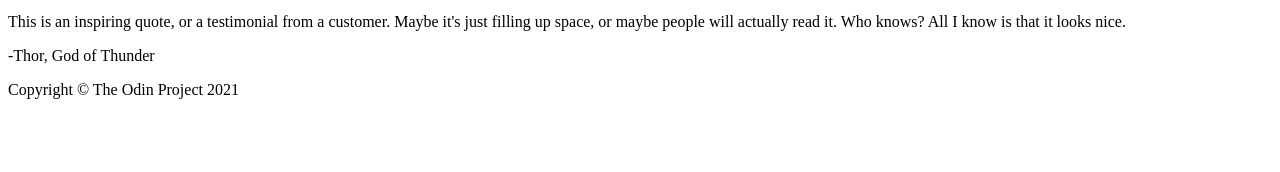
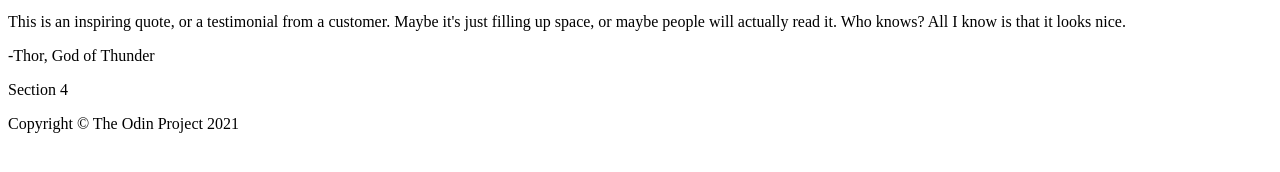
Before and after one commit to joominchoi/landing-page, a plain HTML site: page index.html in a window 1280 px wide. Shown: the part 518-690 px from the top of the page. Drawn offline with Linux system fonts and the light colour scheme.

Commit message:
Move content to correct section
- Section 3 to Section 2
- Section 4 to Section 3
- Added placeholder text to Section 4

```diff
--- a/index.html
+++ b/index.html
@@ -27,9 +27,6 @@
 
 		<div class="section2">
 			<p class="information-header-text">Some random information.</p>
-		</div>
-
-		<div class="section3">
 			<div class="info">
         <img src="images/placeholder-image.png" alt="placeholder-image">
         <p class="subtext">this is some subtext under an illustration or image</p>
@@ -48,9 +45,13 @@
       </div>
 		</div>
 
-		<div class="section4">
+		<div class="section3">
 			<p class="quote-text">This is an inspiring quote, or a testimonial from a customer. Maybe it's just filling up space, or maybe people will actually read it. Who knows? All I know is that it looks nice.</p>
 			<p class="author-text">-Thor, God of Thunder</p>
+		</div>
+
+		<div class="section4">
+			Section 4
 		</div>
 	</div>
 
```
